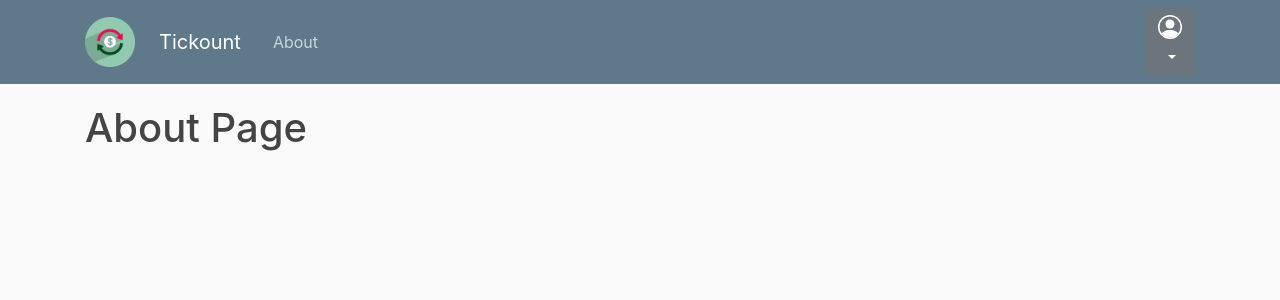
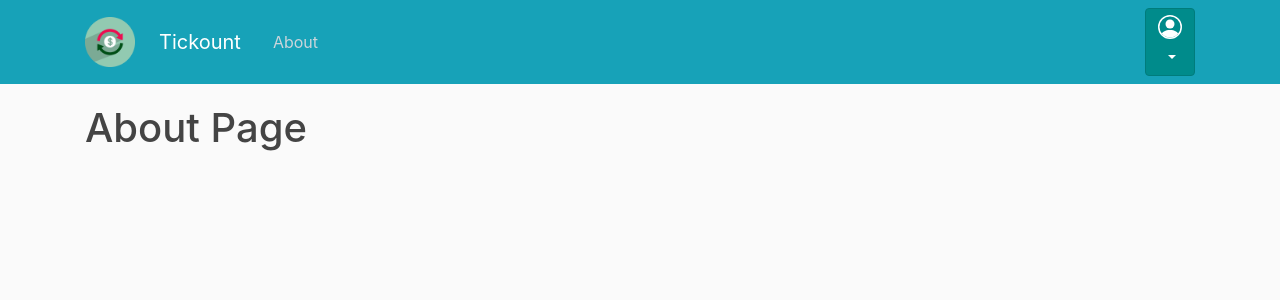
Before and after one commit to asierfdln/lostickes, a Django app: page /about/ in a window 1280 px wide. Shown: the top 300 px of the page. Run offline with Django 3.2, Linux system fonts and the light colour scheme; a user stored in the database is signed in; parts of the project's set-up code (start-up, migrations or seed data) failed here and were passed over; some libraries are stand-ins or nearby versions.

Commit message:
colors changed

```diff
--- a/applostickes/static/applostickes/main.css
+++ b/applostickes/static/applostickes/main.css
@@ -13,7 +13,7 @@ ul {
 }
 
 .bg-steel {
-  background-color: #5f788a;
+  background-color:#17a2b8;
 }
 
 .site-header .navbar-nav .nav-link {
@@ -41,7 +41,7 @@ ul {
 }
 
 a.article-title:hover {
-  color: #428bca;
+  color:#5bc0de;
   text-decoration: none;
 }
 
--- a/applostickes/templates/applostickes/base.html
+++ b/applostickes/templates/applostickes/base.html
@@ -46,7 +46,7 @@
             <!-- Navbar Right Side -->
             <div class="navbar-nav">
               <div class="dropdown">
-                <button class="btn btn-secondary dropdown-toggle" type="button" id="dropdownMenuButton"
+                <button style="background-color: darkcyan; border-color:rgb(0, 124, 124);" class="btn btn-secondary dropdown-toggle" type="button" id="dropdownMenuButton"
                   data-toggle="dropdown" aria-haspopup="true" aria-expanded="false">
                   <svg width="1.5em" height="1.5em" viewBox="0 0 16 16" class="bi bi-person-circle" fill="currentColor"
                     xmlns="http://www.w3.org/2000/svg">
```
